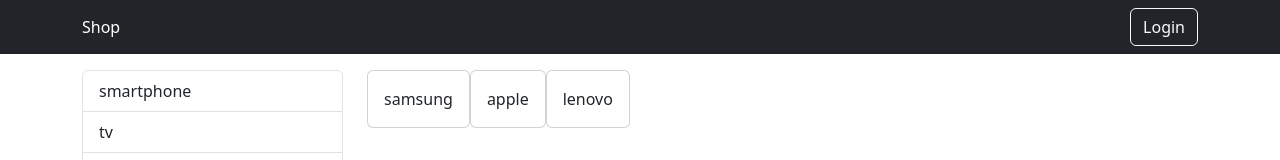
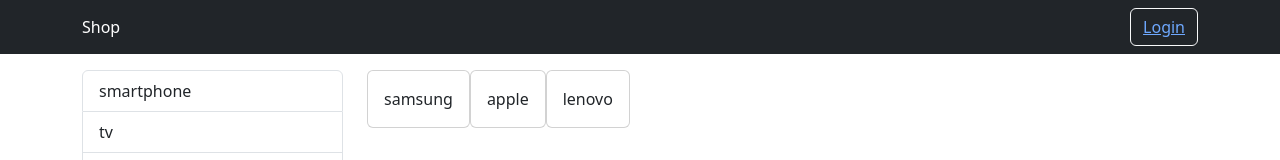
Before and after one commit to AsaMitaka/pern-store, a React (Vite) app in the folder client/: page / in a window 1280 px wide. Shown: the top 160 px of the page. Built offline with nearby package versions, Linux system fonts and the light colour scheme.

Commit message:
client: navbar hide admin route

```diff
--- a/client/src/components/NavBar.tsx
+++ b/client/src/components/NavBar.tsx
@@ -6,8 +6,14 @@ import { Button, Container, Nav, Navbar } from 'react-bootstrap';
 const NavBar = () => {
   const isAuth = userStore((store) => store.isAuth);
   const setAuth = userStore((store) => store.setAuth);
+  const setUser = userStore((store) => store.setUser);
+  const user = userStore((store) => store.user);
+  const isAdmin = user.role === 'ADMIN';
+
   const handleAuth = () => {
-    setAuth(!isAuth);
+    setAuth(false);
+    setUser({});
+    localStorage.removeItem('token');
   };
 
   return (
@@ -18,11 +24,13 @@ const NavBar = () => {
         </NavLink>
         {isAuth ? (
           <Nav className="ml-auto" style={{ color: 'white' }}>
-            <Button variant={'outline-light'}>
-              <Link to={ADMIN_ROUTE} style={{ textDecoration: 'none' }}>
-                Admin
-              </Link>
-            </Button>
+            {isAdmin && (
+              <Button variant={'outline-light'}>
+                <Link to={ADMIN_ROUTE} style={{ textDecoration: 'none' }}>
+                  Admin
+                </Link>
+              </Button>
+            )}
             <Button variant={'outline-light'} style={{ marginLeft: '1em' }}>
               <Link to={BASKET_ROUTE} style={{ textDecoration: 'none' }}>
                 Basket
@@ -34,8 +42,8 @@ const NavBar = () => {
           </Nav>
         ) : (
           <Nav className="ml-auto" style={{ color: 'white' }}>
-            <Button variant={'outline-light'} onClick={handleAuth}>
-              Login
+            <Button variant={'outline-light'}>
+              <Link to={LOGIN_ROUTE}>Login</Link>
             </Button>
           </Nav>
         )}
```
